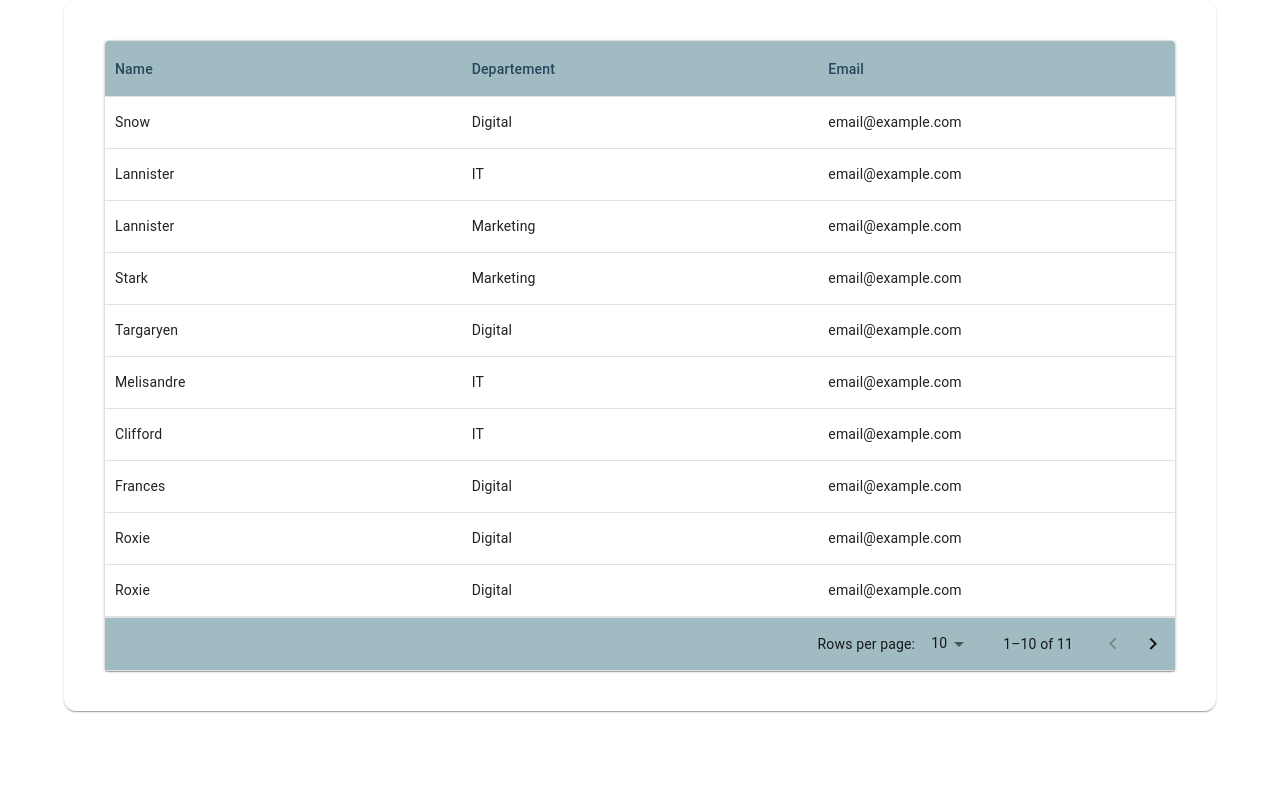
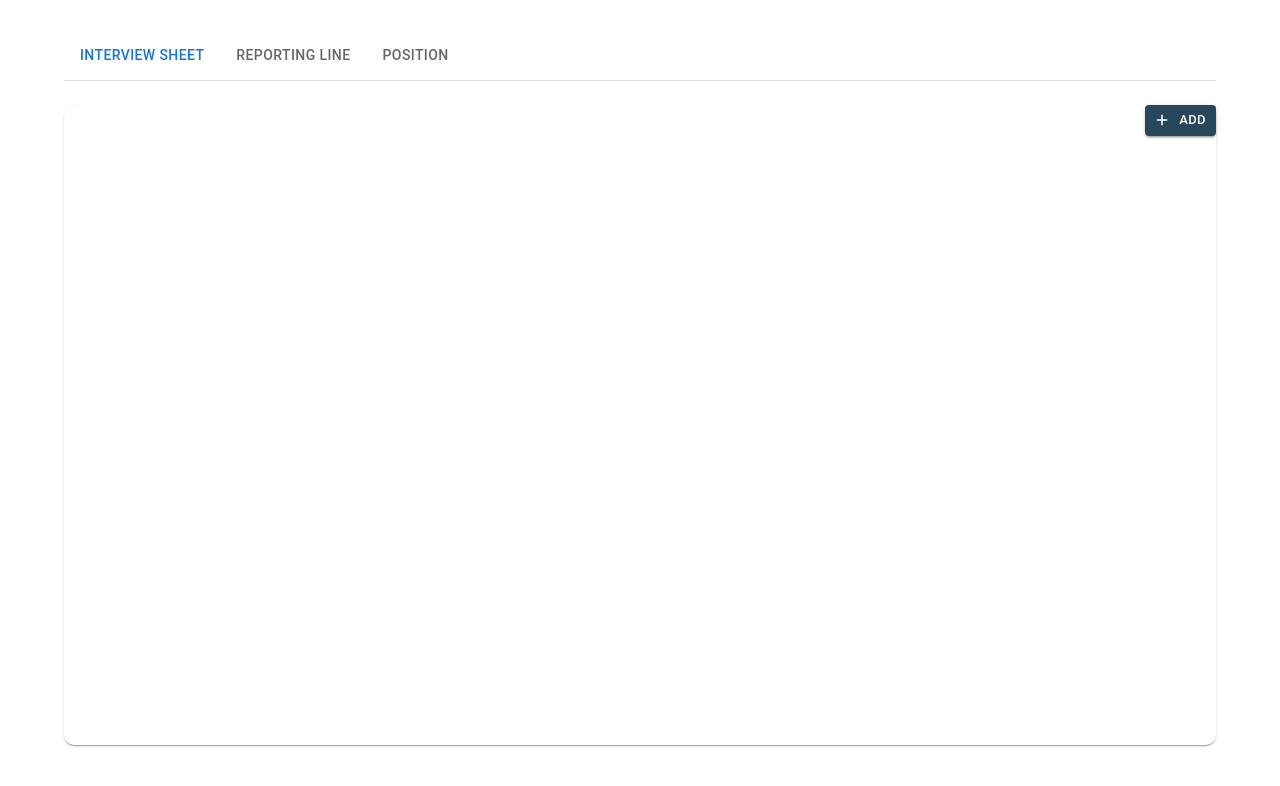
Before and after one commit to Andrew-Dupre/Job_Portal, a React (Create React App) app: page / in a window 1280 px wide. Shown: the top 786 px of the page. Built offline with nearby package versions, Linux system fonts and the light colour scheme.

Commit message:
Added table to display

```diff
--- /dev/null
+++ b/src/Components/ReportingLine.tsx
@@ -0,0 +1,115 @@
+import * as React from "react";
+import { DataGrid } from "@mui/x-data-grid";
+import { Card, Paper, Container, Button } from "@mui/material";
+import { rows, columns } from "../Data/dummy";
+import { Colors } from "../Styles/colors";
+import { Add, Upload, Download } from "@mui/icons-material";
+
+export default function Config() {
+  const [pageSize, setPageSize] = React.useState<number>(10);
+
+  return (
+    <Paper
+      elevation={1}
+      sx={{
+        width: "100%",
+        height: "80vh",
+        borderRadius: "10px",
+      }}
+    >
+      <div style={{ display: "flex", justifyContent: "flex-end" }}>
+        <div
+          style={{
+            display: "flex",
+            justifyContent: "space-between",
+            width: "330px",
+          }}
+        >
+          <Button
+            startIcon={<Add />}
+            variant="contained"
+            sx={{
+              backgroundColor: "#28475C",
+              "&:hover": {
+                backgroundColor: "#2e526a",
+              },
+            }}
+            size="small"
+          >
+            Add
+          </Button>
+          <Button
+            startIcon={<Upload />}
+            variant="contained"
+            sx={{
+              backgroundColor: "#0F62FE",
+              "&:hover": {
+                backgroundColor: "#2d76fe",
+              },
+            }}
+            size="small"
+          >
+            Upload
+          </Button>
+          <Button
+            startIcon={<Download />}
+            variant="contained"
+            sx={{
+              backgroundColor: "#A0BCC2",
+              "&:hover": {
+                backgroundColor: "#adc5cb",
+              },
+            }}
+            size="small"
+          >
+            Download
+          </Button>
+        </div>
+      </div>
+      <Container>
+        <Card
+          sx={{
+            height: 131 + 10 * 50 + "px",
+            width: "100%",
+            margin: "auto",
+            marginTop: 5,
+          }}
+        >
+          <DataGrid
+            sx={{
+              boxShadow: 2,
+              "& .MuiDataGrid-columnHeaders": {
+                background: Colors.secondary,
+                color: Colors.primary,
+                fontWeight: 600,
+                font: 12,
+              },
+              "& .MuiDataGrid-columnSeparator": {
+                visibility: "hidden",
+              },
+              "& .MuiDataGrid-footerContainer": {
+                background: Colors.secondary,
+                color: Colors.primary,
+              },
+              "*::-webkit-scrollbar": {
+                width: "7px",
+              },
+              "*::-webkit-scrollbar-track": {
+                background: "transparent",
+              },
+              "*::-webkit-scrollbar-thumb": {
+                background: "#D9D9D9",
+                borderRadius: "5px",
+              },
+            }}
+            rows={rows}
+            columns={columns}
+            pageSize={pageSize}
+            rowsPerPageOptions={[10, 20, 30]}
+            onPageSizeChange={(newPageSize) => setPageSize(newPageSize)}
+          />
+        </Card>
+      </Container>
+    </Paper>
+  );
+}
--- /dev/null
+++ b/src/Components/TabSection.tsx
@@ -0,0 +1,128 @@
+import React, { useState } from "react";
+import Button from "@mui/material/Button";
+import Box from "@mui/material/Box";
+import Paper from "@mui/material/Paper";
+import Tab from "@mui/material/Tab";
+import Tabs from "@mui/material/Tabs";
+import "../Styles/TabSectionStyles.css";
+import { Add, Download, Upload } from "@mui/icons-material";
+import ReportingLine from "./ReportingLine";
+
+interface TabPanelProps {
+  children?: React.ReactNode;
+  index: number;
+  value: number;
+}
+
+function TabPanel(props: TabPanelProps) {
+  const { children, value, index, ...other } = props;
+
+  return (
+    <div
+      role="tabpanel"
+      hidden={value !== index}
+      id={`simple-tabpanel-${index}`}
+      aria-labelledby={`simple-tab-${index}`}
+      {...other}
+    >
+      {value === index && (
+        <Box sx={{ p: 3 }}>
+          <div>{children}</div>
+        </Box>
+      )}
+    </div>
+  );
+}
+
+function a11yProps(index: number) {
+  return {
+    id: `simple-tab-${index}`,
+    "aria-controls": `simple-tabpanel-${index}`,
+  };
+}
+
+const TabSection = () => {
+  const [value, setValue] = useState(0);
+
+  const handleChange = (event: React.SyntheticEvent, newValue: number) => {
+    setValue(newValue);
+  };
+
+  return (
+    <div
+      style={{
+        width: "90%",
+        margin: "auto",
+        marginTop: "2rem",
+      }}
+    >
+      <Box sx={{ width: "100%" }}>
+        <Box
+          sx={{
+            borderBottom: 1,
+            borderColor: "divider",
+          }}
+        >
+          <Tabs
+            value={value}
+            onChange={handleChange}
+            aria-label="basic tabs example"
+          >
+            <Tab label="Interview Sheet" {...a11yProps(0)} />
+            <Tab label="Reporting Line" {...a11yProps(1)} />
+            <Tab label="Position" {...a11yProps(2)} />
+          </Tabs>
+        </Box>
+        <TabPanel value={value} index={0}>
+          <Paper
+            elevation={1}
+            sx={{ width: "100%", height: "80vh", borderRadius: "10px" }}
+          >
+            <div style={{ display: "flex", justifyContent: "flex-end" }}>
+              <Button
+                startIcon={<Add />}
+                variant="contained"
+                sx={{
+                  backgroundColor: "#28475C",
+                  "&:hover": {
+                    backgroundColor: "#2e526a",
+                  },
+                }}
+                size="small"
+              >
+                Add
+              </Button>
+            </div>
+          </Paper>
+        </TabPanel>
+        <TabPanel value={value} index={1}>
+          <ReportingLine />
+        </TabPanel>
+        <TabPanel value={value} index={2}>
+          <Paper
+            elevation={1}
+            sx={{ width: "100%", height: "80vh", borderRadius: "10px" }}
+          >
+            <div style={{ display: "flex", justifyContent: "flex-end" }}>
+              <Button
+                startIcon={<Add />}
+                variant="contained"
+                sx={{
+                  backgroundColor: "#28475C",
+                  "&:hover": {
+                    backgroundColor: "#2e526a",
+                  },
+                }}
+                size="small"
+              >
+                Add
+              </Button>
+            </div>
+          </Paper>
+        </TabPanel>
+      </Box>
+    </div>
+  );
+};
+
+export default TabSection;
--- a/src/Data/dummy.tsx
+++ b/src/Data/dummy.tsx
@@ -1,8 +1,4 @@
 import { GridColDef } from "@mui/x-data-grid";
-import * as React from "react";
-import { Edit, Delete } from "@mui/icons-material";
-import { IconButton, Stack, Typography } from "@mui/material";
-import { Colors } from "../Styles/colors";
 
 export const columns: GridColDef[] = [
   {
--- a/src/Pages/Config.tsx
+++ b/src/Pages/Config.tsx
@@ -3,52 +3,54 @@ import { DataGrid } from "@mui/x-data-grid";
 import { Card, Paper, Container } from "@mui/material";
 import { rows, columns } from "../Data/dummy";
 import { Colors } from "../Styles/colors";
+import TabSection from "../Components/TabSection";
 
 export default function Config() {
   const [pageSize, setPageSize] = React.useState<number>(10);
 
   return (
-    <Container>
-      <Paper sx={{ padding: 5, borderRadius: 3 }}>
-        <Card
-          sx={{ height: 131 + 10 * 50 + "px", width: "100%", margin: "auto" }}
-        >
-          <DataGrid
-            rows={rows}
-            columns={columns}
-            pageSize={pageSize}
-            rowsPerPageOptions={[10, 20, 30]}
-            onPageSizeChange={(newPageSize) => setPageSize(newPageSize)}
-            sx={{
-              boxShadow: 2,
-              "& .MuiDataGrid-columnHeaders": {
-                background: Colors.secondary,
-                color: Colors.primary,
-                fontWeight: 600,
-                font: 12,
-              },
+    <TabSection />
+    // <Container>
+    //   <Paper sx={{ padding: 5, borderRadius: 3 }}>
+    //     <Card
+    //       sx={{ height: 131 + 10 * 50 + "px", width: "100%", margin: "auto" }}
+    //     >
+    //       <DataGrid
+    //         rows={rows}
+    //         columns={columns}
+    //         pageSize={pageSize}
+    //         rowsPerPageOptions={[10, 20, 30]}
+    //         onPageSizeChange={(newPageSize) => setPageSize(newPageSize)}
+    //         sx={{
+    //           boxShadow: 2,
+    //           "& .MuiDataGrid-columnHeaders": {
+    //             background: Colors.secondary,
+    //             color: Colors.primary,
+    //             fontWeight: 600,
+    //             font: 12,
+    //           },
 
-              "& .MuiDataGrid-columnSeparator": {
-                visibility: "hidden",
-              },
-              "& .MuiDataGrid-footerContainer": {
-                background: Colors.secondary,
-                color: Colors.primary,
-              },
-              "*::-webkit-scrollbar": {
-                width: "7px",
-              },
-              "*::-webkit-scrollbar-track": {
-                background: "transparent",
-              },
-              "*::-webkit-scrollbar-thumb": {
-                background: "#D9D9D9",
-                borderRadius: "5px",
-              },
-            }}
-          />
-        </Card>
-      </Paper>
-    </Container>
+    //           "& .MuiDataGrid-columnSeparator": {
+    //             visibility: "hidden",
+    //           },
+    //           "& .MuiDataGrid-footerContainer": {
+    //             background: Colors.secondary,
+    //             color: Colors.primary,
+    //           },
+    //           "*::-webkit-scrollbar": {
+    //             width: "7px",
+    //           },
+    //           "*::-webkit-scrollbar-track": {
+    //             background: "transparent",
+    //           },
+    //           "*::-webkit-scrollbar-thumb": {
+    //             background: "#D9D9D9",
+    //             borderRadius: "5px",
+    //           },
+    //         }}
+    //       />
+    //     </Card>
+    //   </Paper>
+    // </Container>
   );
 }
--- /dev/null
+++ b/src/Styles/TabSectionStyles.css
@@ -0,0 +1,7 @@
+.css-1aquho2-MuiTabs-indicator {
+  height: 0px !important;
+}
+
+.css-19kzrtu {
+  padding: 24px 0 24px 0 !important;
+}
```
Also changed, not shown: src/Data/PositionData.tsx (added, +71 -0 lines).
